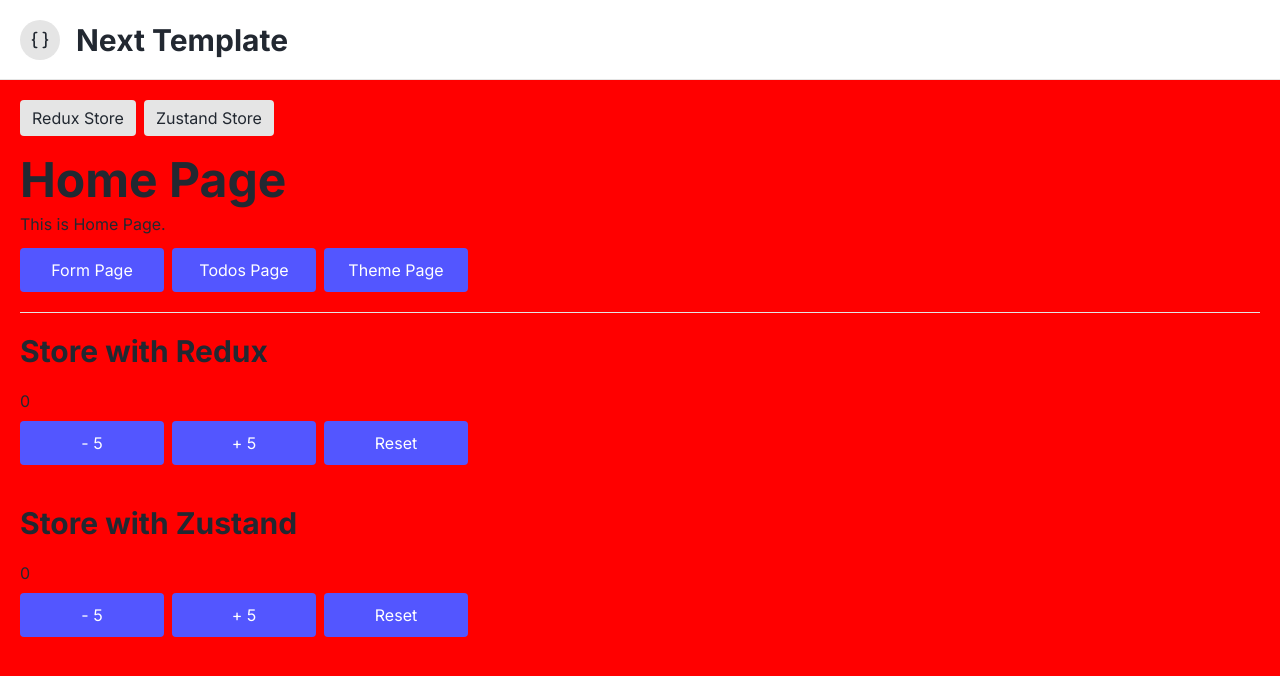
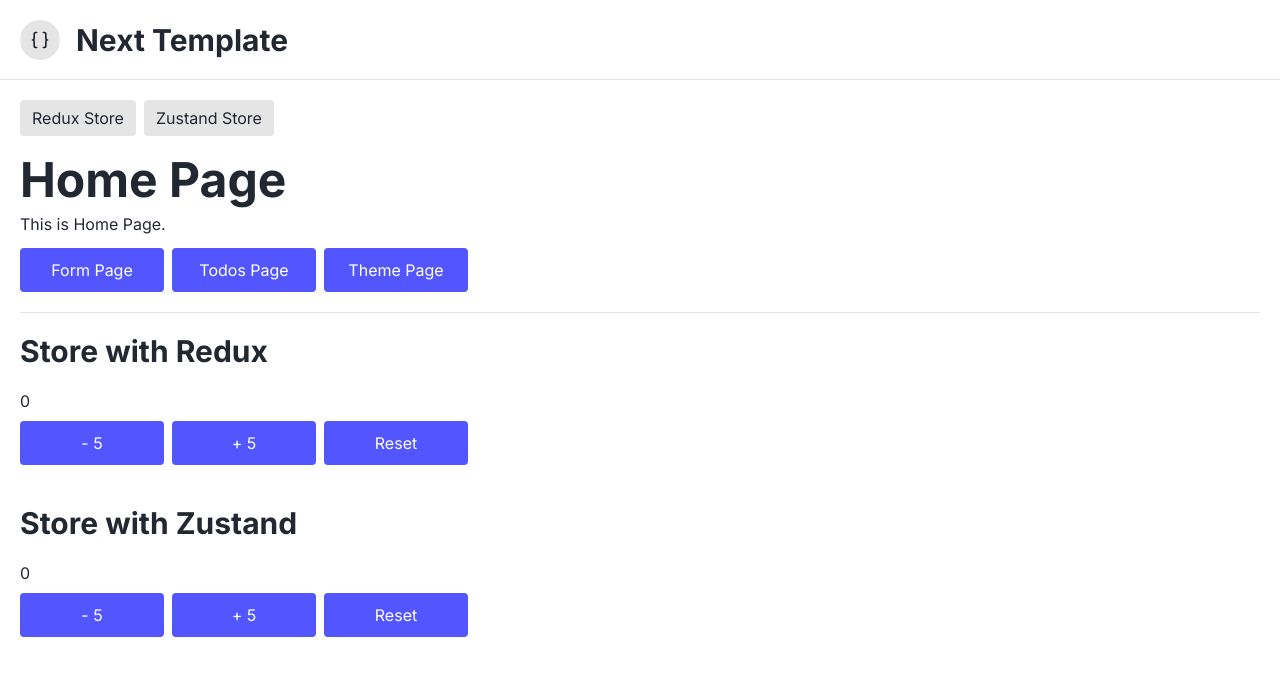
Before and after one commit to dimarogkov/react-template, a React (Create React App) app: page /react-template/ in a window 1280 px wide. Shown: the top 676 px of the page. Built offline with nearby package versions, Linux system fonts and the light colour scheme.

Commit message:
some fix

```diff
--- a/src/index.css
+++ b/src/index.css
@@ -5,15 +5,12 @@
 @tailwind utilities;
 
 html {
-    /* height: 100%; */
-    --fallback-b1: red;
+    --fallback-b1: #fff;
 }
 
 body {
-    /* min-height: 100%; */
     font-family: 'Inter', sans-serif;
     color: #222831;
-    /* background-color: #fff; */
 }
 
 .loader {
```
